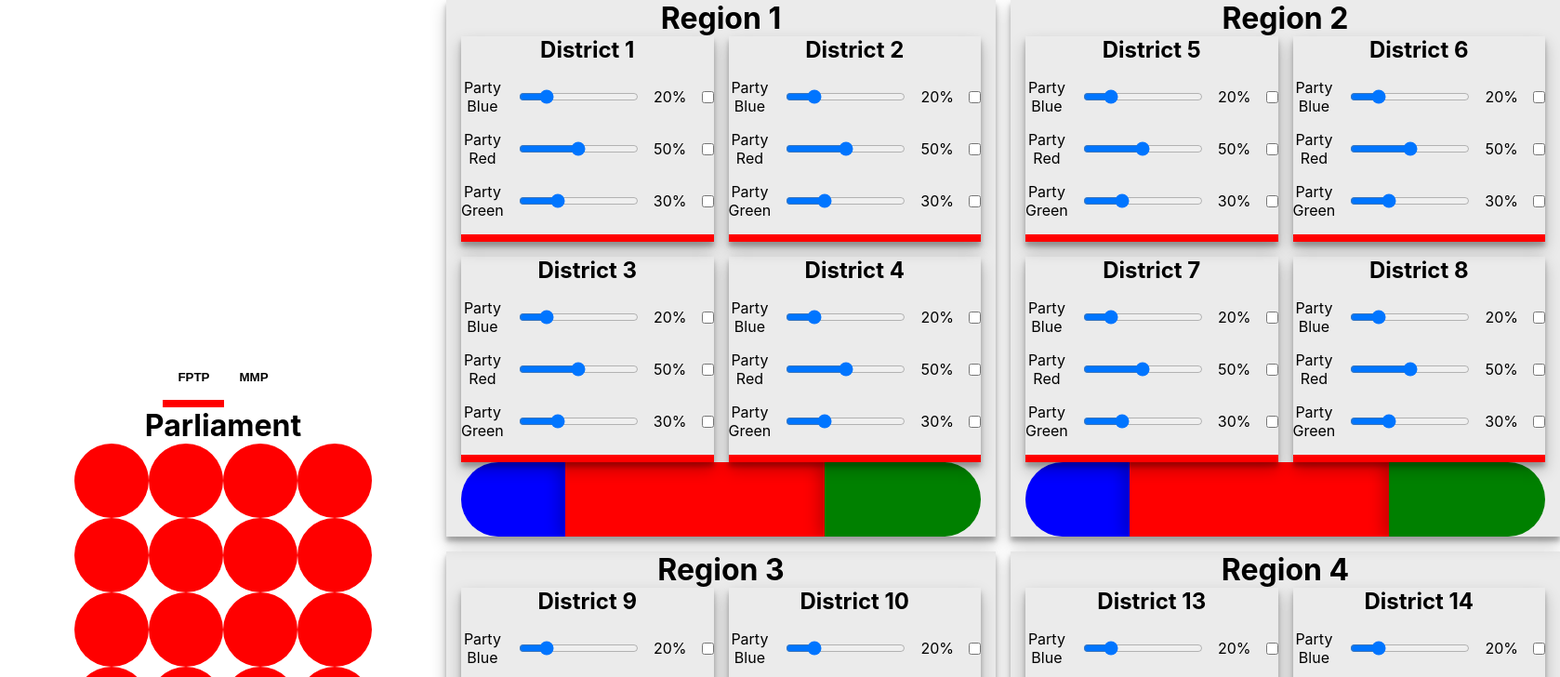
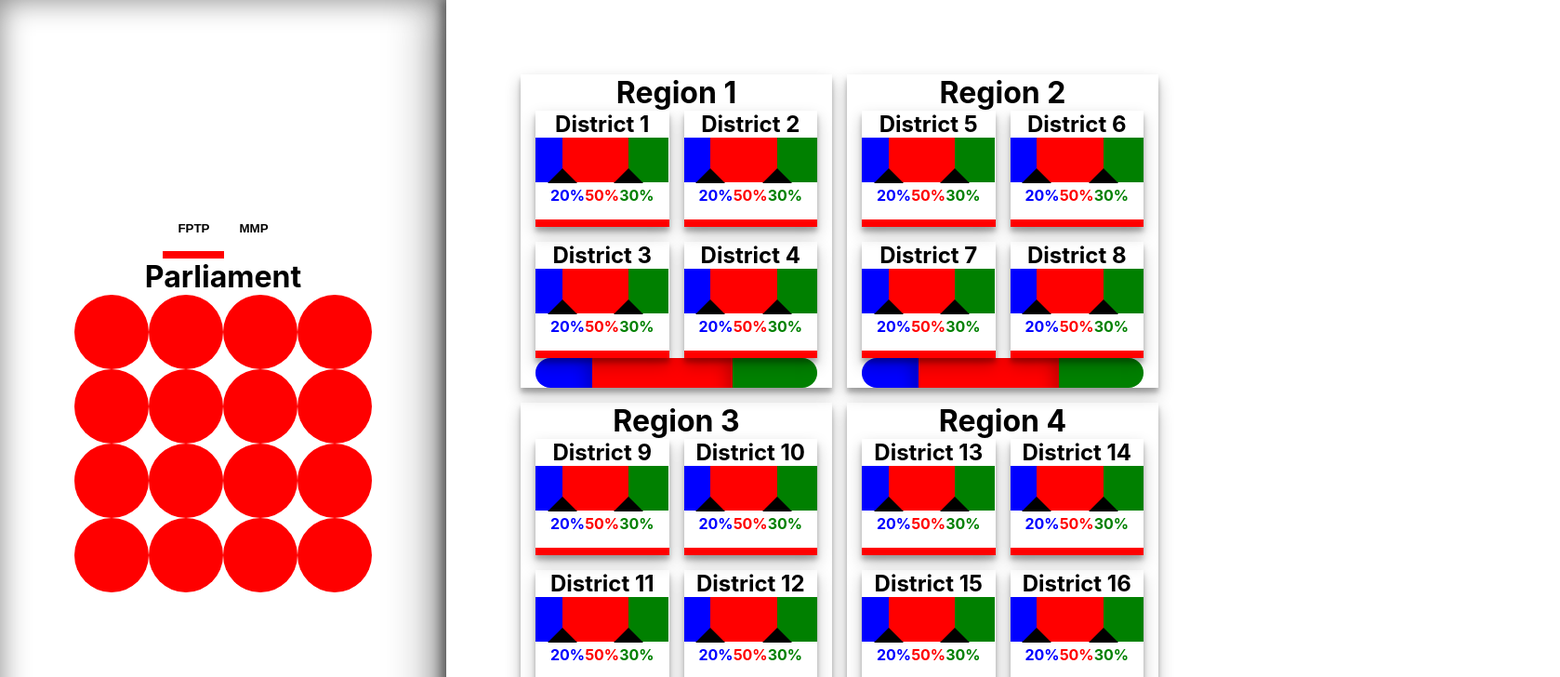
Before and after one commit to boxofsquares/prorep, a React (Create React App) app: page / in a window 1280 px wide. Shown: the top 728 px of the page at 93% size, 1678 px wide, since content can reach past the window. Built offline with nearby package versions, Linux system fonts and the light colour scheme.

Commit message:
Summary of Work: * Added custom slider bars with two dials to represent 3 party vote splits. * This also significantly reduced logic when calculating updtes.
Known Issues:
* Logic for MMP still needs to be looked at.

```diff
--- a/src/App.js
+++ b/src/App.js
@@ -1,6 +1,7 @@
 import React, { Component } from 'react';
 import logo from './logo.svg';
 import './App.scss';
+import VoteSlider from './slider.js';
 
 const TOTAL_VOTES = 100;
 const NO_OF_REGIONS = 4;
@@ -16,7 +17,7 @@ class App extends Component {
   constructor(props) {
     super(props);
     this.initializeState()
-    this.onDistrictChange = this.onDistrictChange.bind(this);
+    this.onRegionChange = this.onRegionChange.bind(this);
     this.toggleSystem = this.toggleSystem.bind(this);
   }
 
@@ -72,10 +73,10 @@ class App extends Component {
         <Parliament election={this.state} />
       </div>
        <div id="regions">
-          <Region details={this.getDistrictsForRegion(1)} notifyParent={this.onDistrictChange}/>
-          <Region details={this.getDistrictsForRegion(2)} notifyParent={this.onDistrictChange}/>
-          <Region details={this.getDistrictsForRegion(3)} notifyParent={this.onDistrictChange}/>
-          <Region details={this.getDistrictsForRegion(4)} notifyParent={this.onDistrictChange}/>
+          <Region details={this.getDistrictsForRegion(1)} notifyParent={this.onRegionChange}/>
+          <Region details={this.getDistrictsForRegion(2)} notifyParent={this.onRegionChange}/>
+          <Region details={this.getDistrictsForRegion(3)} notifyParent={this.onRegionChange}/>
+          <Region details={this.getDistrictsForRegion(4)} notifyParent={this.onRegionChange}/>
         </div>
       </div>
     );
@@ -85,7 +86,7 @@ class App extends Component {
     return this.state.regions[region - 1];
   }
 
-  onDistrictChange(regionState) {
+  onRegionChange(regionState) {
     let _state = this.state;
     _state.regions[regionState.regionId - 1] = regionState;
     this.setState(_state);
@@ -242,20 +243,23 @@ class District extends Component {
         red: false,
         blue: false,
         green: false,
-      }
+      },
     };
     this.handleChange = this.handleChange.bind(this);
+    this.handleSliderChange = this.handleSliderChange.bind(this);
   }
 
   render() {
-    let results = this.props.details.results;
-    let locked = this.state.locked;
+    const { results } = this.props.details;
+    const { locked } = this.state;
+
     return (
       <div className={"district " + this.getWinner()["party"]}>
         <h2>District {this.props.details.districtId}</h2>
-        <label>Party Blue</label>
-        <input name="blue-votes" type="range" min="0" max="100" value={results.blue.votes} onChange={this.handleChange} />
-        <span>{results.blue.votes + '%'}</span>
+        {/* <label>Party Blue</label>
+        <input name="blue-votes" type="range" min="0" max="100" value={results.blue.votes} onChange={this.handleChange} /> */}
+        <VoteSlider low={results.blue.votes} high={results.blue.votes + results.red.votes} handleChange={this.handleSliderChange}/>
+        {/* <span>{results.blue.votes + '%'}</span>
         <input name="blue-locked" type='checkbox' checked={locked.blue}  onChange={this.handleChange} />
         <label>Party Red</label>
         <input name="red-votes" type="range"  min="0" max="100" value={results.red.votes} onChange={this.handleChange} />
@@ -264,12 +268,22 @@ class District extends Component {
         <label>Party Green</label>
         <input name="green-votes" type="range"  min="0" max="100" value={results.green.votes} onChange={this.handleChange} />
         <span>{results.green.votes + '%'}</span>
-        <input name="green-locked" type='checkbox' checked={locked.green}  onChange={this.handleChange} />
+        <input name="green-locked" type='checkbox' checked={locked.green}  onChange={this.handleChange} /> */}
       </div>
     );
   }
 
     // Handlers
+    handleSliderChange({ low, high }) {
+      const { notifyParent } = this.props;
+      let { districtId, results } = this.props.details;
+      results.blue.votes = low;
+      results.red.votes = high - low;
+      results.green.votes = 100 - high;
+
+      notifyParent({ districtId, results });
+    }
+
     handleChange(event) {
       let target = event.target;
       let tags = event.target.name.split('-');
--- a/src/App.scss
+++ b/src/App.scss
@@ -16,6 +16,7 @@
     flex-direction: column;
     justify-content: center;
     padding: 5rem;
+    box-shadow: 0px 0px 32px rgba(0, 0, 0, 0.48) inset;
 
     #system-toggle {
       button {
@@ -106,13 +107,15 @@
     justify-content: space-around;
     align-items: stretch;
     grid-gap: 1rem;
+    box-shadow: -16px 0px 48px rgba(0, 0, 0, 0.33),
+    -5px 0  10px rgba(0, 0, 0, 0.35);
+    padding: 5rem;
 
     @media screen and (max-width: 600px) {
       grid-template-columns: repeat(1, 1fr);
     }
 
     .region {
-      background-color: rgba(0, 0, 0, 0.08),;
       display: flex;
       flex-direction: column;
       justify-content: space-around;
@@ -126,11 +129,12 @@
         position: relative;
 
         .district {
-          display: grid;
-          grid-gap: 1rem;
-          grid-template-columns: repeat(4, size-max);
-          align-items: center;
-          position: relative;
+          display: flex;
+          // grid-gap: 1rem;
+          // grid-template-columns: repeat(4, size-max);
+          // align-items: center;
+          // position: relative;
+          flex-direction: column;
           padding-bottom: 1rem;
           box-shadow: 0px 8px 16px rgba(0, 0, 0, 0.23),
           0 5px 5px rgba(0, 0, 0, 0.25);
@@ -155,7 +159,7 @@
       }
 
       .vote-bar {
-        height: 5rem;
+        height: 2rem;
         grid-column: 1/3;
         border-radius: 2.5rem;
         overflow: hidden;
--- /dev/null
+++ b/src/slider.js
@@ -0,0 +1,167 @@
+import React, { Component } from 'react';
+import "./slider.scss";
+
+class VoteSlider extends Component {
+  constructor(props) {
+    super(props);
+    this.handleMouseUp = this.handleMouseUp.bind(this);
+    this.handleMouseDownLeft = this.handleMouseDownLeft.bind(this);
+    this.handleMouseDownRight = this.handleMouseDownRight.bind(this);
+    this.handleMouseMove = this.handleMouseMove.bind(this);
+    this.increment = 1;
+    this.state = {
+      xPos: null,
+      mouseDown: false,
+      dial: null,
+    };
+  }
+
+  render() {
+    const { leftBar, middleBar, rightBar, lowDial, highDial } = this.getSliderConfigs();
+    const { leftLabel, centerLabel, rightLabel } = this.getSliderLabels();
+    return (
+      <div
+        className="slider-container"
+        onMouseUp={this.handleMouseUp}
+        onMouseLeave={this.handleMouseUp}
+        onMouseMove={this.handleMouseMove}
+        onDragEnter={this.handleMouseUp}
+        >
+        <div className="slider-rail">
+          <div className="slider-left" style={leftBar} onDragEnter={this.stopBubble}>
+          </div>
+          <div className="slider-middle" style={middleBar} onDragEnter={this.stopBubble}>
+          </div>
+          <div className="slider-right" style={rightBar} onDragEnter={this.stopBubble}>
+          </div>
+          <div
+            id={"left-dial"}
+            className="slider-dial"
+            style={lowDial}
+            onMouseDown={this.handleMouseDownLeft}
+            >
+          </div>
+          <div
+            id={"right-dial"}
+            className="slider-dial"
+            style={highDial}
+            onMouseDown={this.handleMouseDownRight}
+            // onMouseUp={this.handleMouseUp}
+            // onMouseOut={this.handleMouseUp}
+            // onMouseMove={this.handleMouseMoveHigh}
+            >
+          </div>
+        </div>
+        <div className="slider-legend">
+          <div className="label-left">{leftLabel}</div>
+          <div className="label-center">{centerLabel}</div>
+          <div className="label-right">{rightLabel}</div>
+        </div>
+      </div>
+    )
+  }
+
+  // Handlers
+  handleMouseDownLeft({ screenX }) {
+     this.setState({
+      xPos: screenX,
+      mouseDown: true,
+      dial: "left",
+     });
+  }
+
+  handleMouseDownRight({ screenX }) {
+    this.setState({
+     xPos: screenX,
+     mouseDown: true,
+     dial: "right",
+    });
+ }
+
+  stopBubble(event) {
+    event.preventDefault();
+    event.stopPropagation();
+  }
+
+  handleMouseUp() {
+    this.resetDial();
+  }
+
+  // handleMouseMoveLow({ screenX }) {
+  //   this.handleMouseMove(screenX, "left-dial");
+  // }
+
+  // handleMouseMoveHigh({ screenX }) {
+  //   this.handleMouseMove(screenX, "right-dial");
+  // }
+
+  handleMouseMove({ screenX }) {
+    const { xPos, mouseDown, dial } = this.state;
+    const { low, high } = this.props;
+    if (!mouseDown) return;
+    let _low = low;
+    let _high = high;
+
+    if (screenX < xPos) {
+      if (dial === "left") {
+        _low = low - this.increment >= 0 ? low - this.increment : low;
+      } else {
+        _high = high - this.increment > low ? high - this.increment : high;
+      }
+    } else if (screenX > xPos) {
+      if (dial === "left") {
+        _low = low + this.increment < high ? low + this.increment : low;
+      } else {
+        _high = high + this.increment <= 100 ? high + this.increment : high;
+      }
+    }
+    this.update({
+      low: _low,
+      high: _high,
+    }, screenX)
+  }
+
+  // Helpers
+  resetDial() {
+    this.setState({
+      xPos: null,
+      mouseDown: false,
+      dial: null,
+    });
+  }
+
+  getSliderConfigs() {
+    const { low, high } = this.props;
+    return {
+      leftBar: {width: `${low}%` },
+      middleBar: {width: `${high - low}%`},
+      rightBar: {width: `${100-high}%`},
+      lowDial: {left: `${low}%`},
+      highDial: {left: `${high}%`},
+    }
+  }
+
+  getSliderLabels() {
+    const { low,  high } = this.props;
+    return {
+      leftLabel: `${low}%`,
+      centerLabel: `${high - low}%`,
+      rightLabel: `${100 - high}%`,
+    }
+  }
+
+  update(update, screenX) {
+    const { handleChange } = this.props;
+    let delta = Object.keys(update).some((key) => {
+      return update[key] !== this.state[key];
+    });
+    if (delta) {
+      handleChange(update);
+      this.setState({
+        xPos: screenX,
+      })
+    }
+  }
+}
+
+export default VoteSlider;
--- /dev/null
+++ b/src/slider.scss
@@ -0,0 +1,55 @@
+.slider-container {
+  .slider-rail {
+    position: relative;
+    overflow: hidden;
+
+    .slider-left, .slider-middle, .slider-right {
+      height: 3rem;
+      display: inline-block;
+    }
+
+    .slider-left {
+      background-color: blue;
+    }
+
+    .slider-middle {
+      background-color: red;
+    }
+
+    .slider-right {
+      background-color: green;
+    }
+
+    .slider-dial {
+      position: absolute;
+      bottom: 0.2rem;
+      transform: translateX(-50%);
+      cursor: pointer;
+      width: 0;
+      height: 0;
+      border-left: 1rem solid transparent;
+      border-right: 1rem solid transparent;
+      border-bottom: 1rem solid black;
+    }
+  }
+
+  .slider-legend {
+    display: flex;
+    justify-content: space-between;
+    font-weight: bold;
+    padding-left: 1rem;
+    padding-right: 1rem;
+
+    .label-left {
+      color: blue;
+    }
+
+    .label-center {
+      color: red;
+    }
+
+    .label-right {
+      color: green;
+    }
+  }
+}
```
